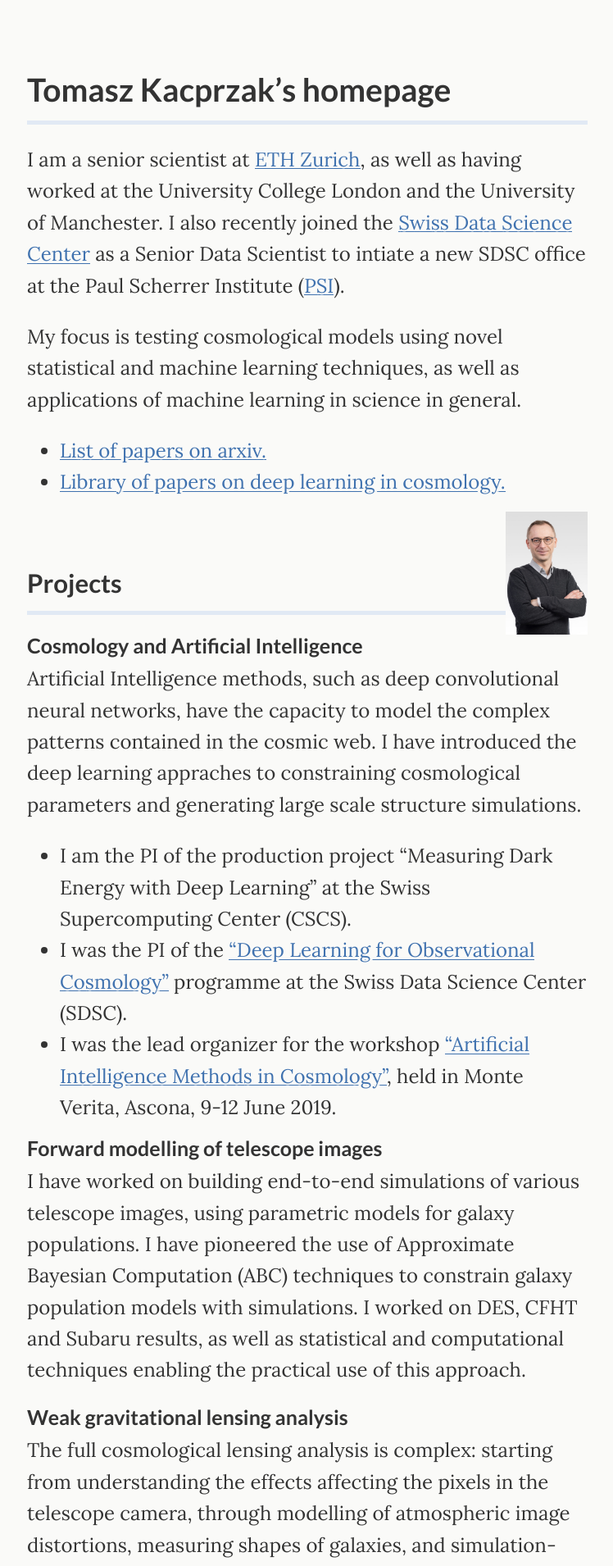
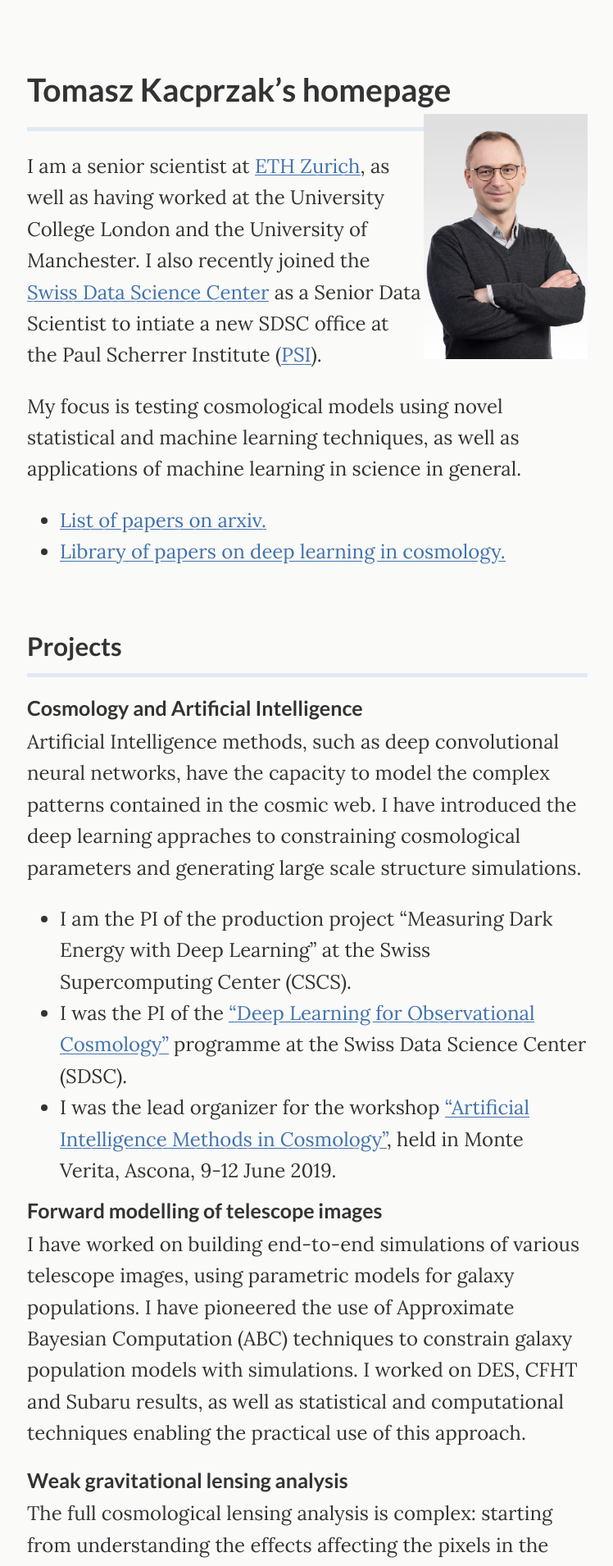
Before and after one commit to tomaszkacprzak/tomaszkacprzak.github.io, a Jekyll site: the page built from index.md, in a window 1280 px wide. Shown: the top 1910 px of the page at 82% size, without its empty margins (265-1013 px from the left). Built offline with Jekyll 4.4.1, drawn with Linux system fonts in a browser that asks for light colours.

Commit message:
Update index.md

```diff
--- a/index.md
+++ b/index.md
@@ -7,6 +7,8 @@ layout: default
 
 
 # **Tomasz Kacprzak's homepage**
+<img style="float:right" width="200" src="assets/img/Kacprzak_Tomasz-684x1024.jpg" />
+
 -----------------------------
 
 I am a senior scientist at [ETH Zurich](https://www.cosmology.ethz.ch), as well as having worked at the University College London and the University of Manchester.
@@ -17,7 +19,6 @@ My focus is testing cosmological models using novel statistical and machine lear
    *   [List of papers on arxiv.](https://arxiv.org/find/astro-ph/1/au:+Kacprzak_T/0/1/0/all/0/1)
    *   [Library of papers on deep learning in cosmology.](https://ui.adsabs.harvard.edu//#user/libraries/Tm731Ip0TkqWf9jLr5bMpA)
 
- <img style="float:right" width="100" src="assets/img/Kacprzak_Tomasz-684x1024.jpg" />
 
 <br>
 
```
